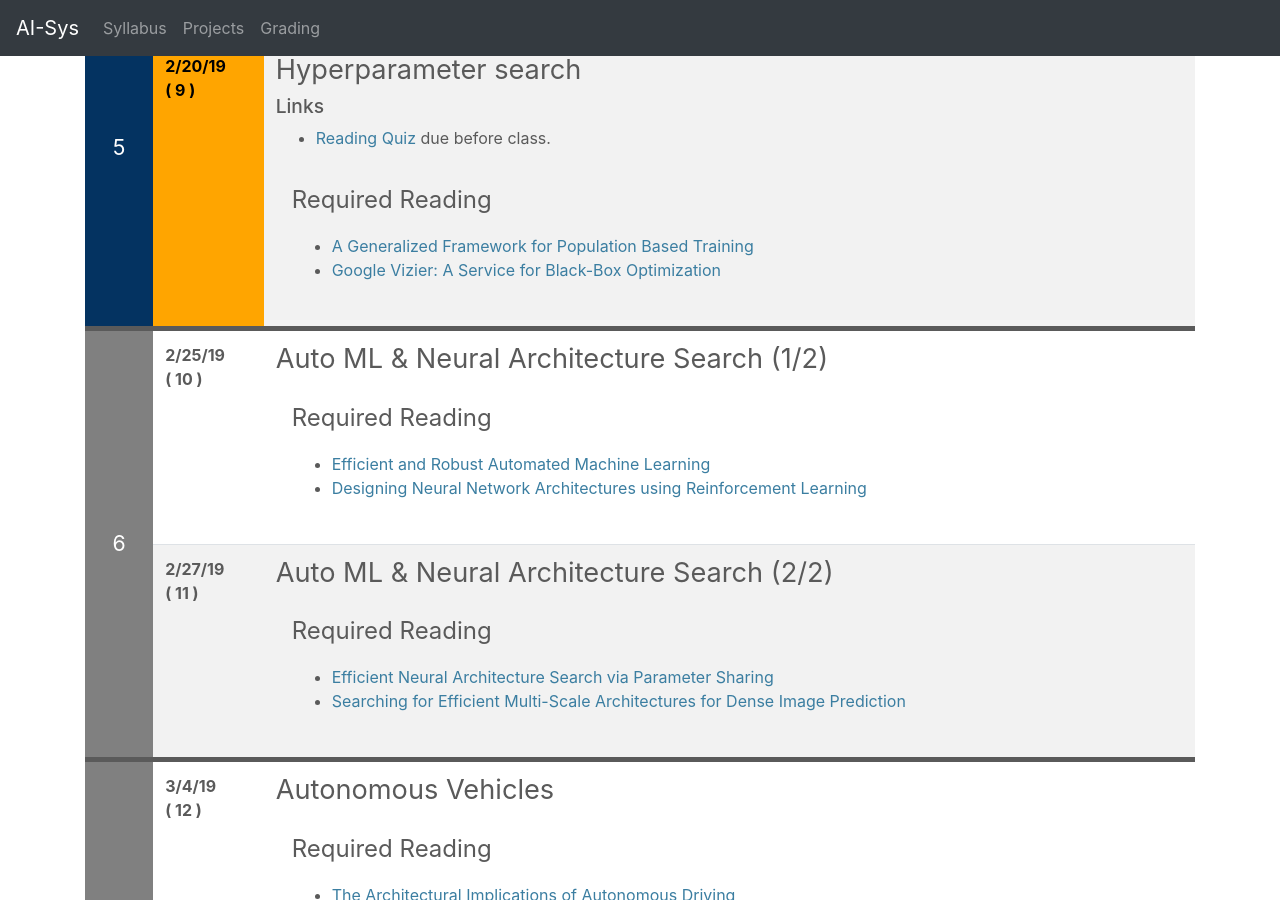
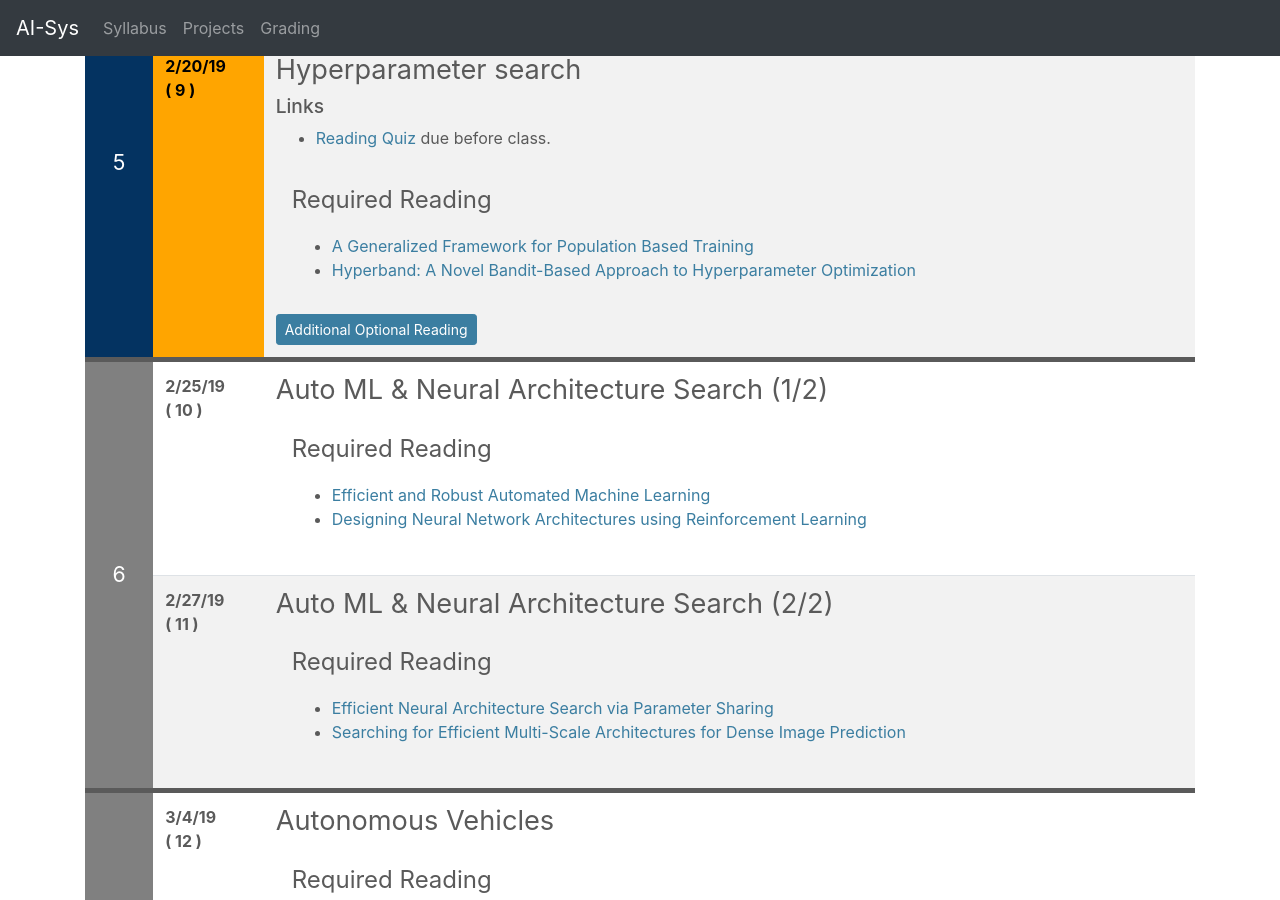
Before and after one commit to ucbrise/cs294-ai-sys-sp19, a Jekyll site: the page built from index.md, in a window 1280 px wide and 900 px high, scrolled down 3821 px. Built offline with Jekyll 4.4.1, drawn with Linux system fonts in a browser that asks for light colours; nearby versions of some CDN libraries; our own code applies the rules of GitHub Pages for plain Markdown files.

Commit message:
updating reading

```diff
--- a/index.md
+++ b/index.md
@@ -373,11 +373,20 @@ If you find some of the reading confusing and want a more gentle introduction, t
 <div class="required_reading" markdown="1">
 
 * [A Generalized Framework for Population Based Training](https://arxiv.org/pdf/1902.01894.pdf)
+* [Hyperband: A Novel Bandit-Based Approach to Hyperparameter Optimization](https://arxiv.org/pdf/1603.06560.pdf)
+
+</div>
+
+
+<div class="optional_reading" markdown="1">
+
+
 * [Google Vizier: A Service for Black-Box Optimization](https://research.google.com/pubs/archive/46180.pdf)
 
 </div>
+
+
 </div>
-
 
 
 
```
